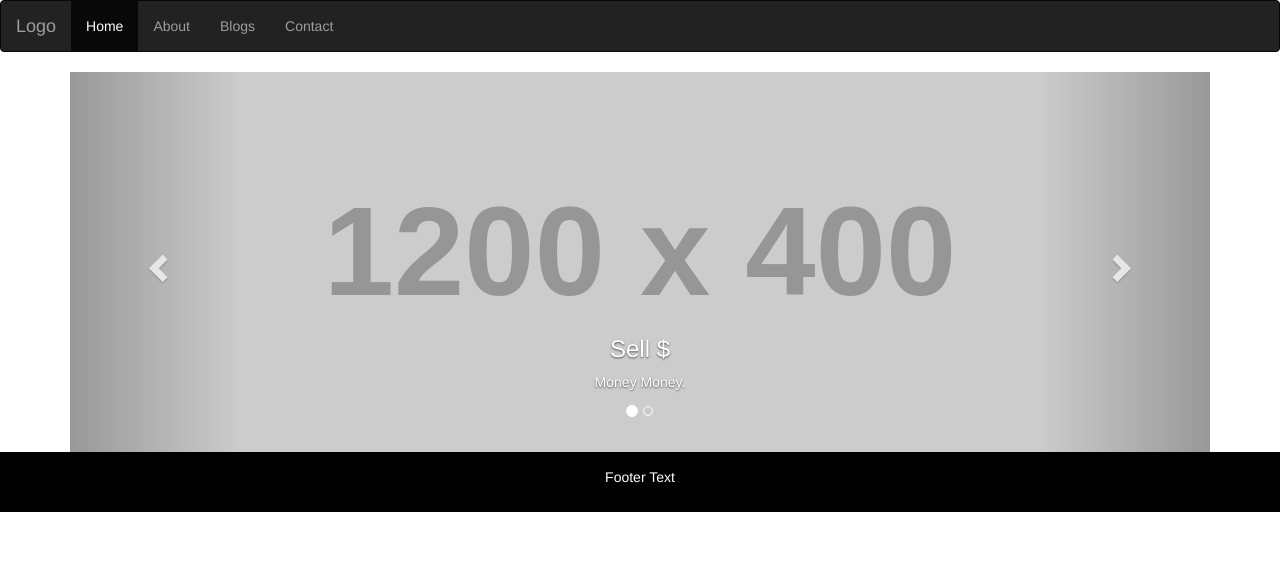
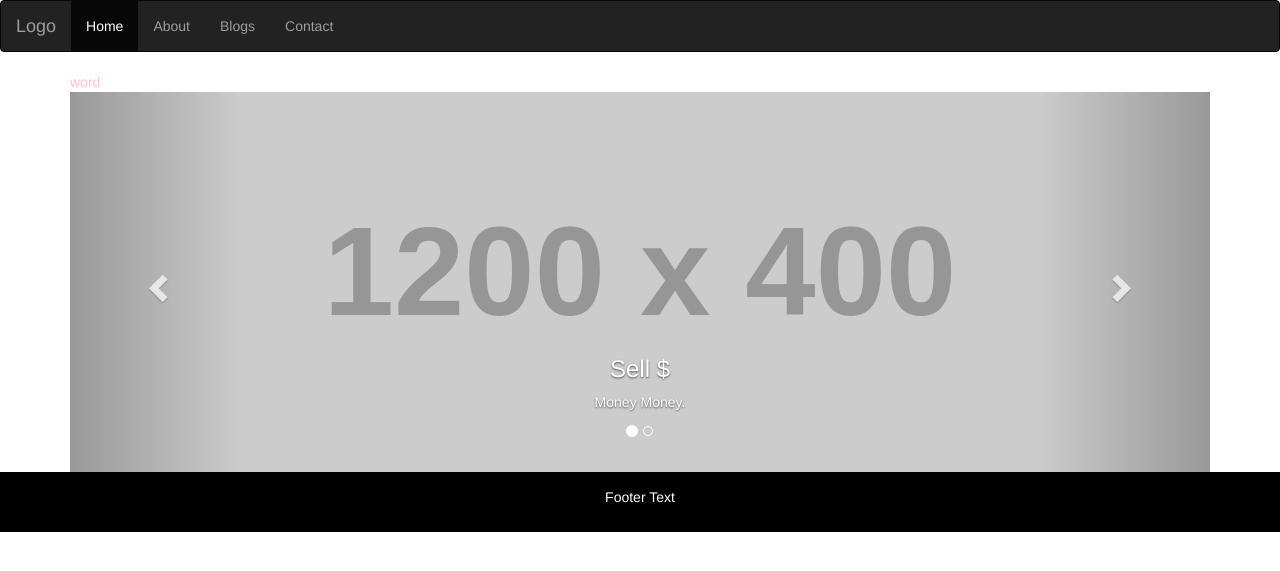
Before and after one commit to 3dproject/idah, a Jekyll site: the page built from index.html, in a window 1280 px wide. Shown: the top 571 px of the page. Built offline with Jekyll 4.4.1, drawn with Linux system fonts in a browser that asks for light colours.

Commit message:
sass edit2

```diff
--- a/index.html
+++ b/index.html
@@ -12,6 +12,8 @@ title: Hank Quinlan, Horrible Cop
 
 <link rel="stylesheet" href="{{site.baseurl}}/assets/css/styles.sass">
 <!-- <link rel="stylesheet" href="{{site.baseurl}}/styles/main.css"> -->
+<div class=word>word</div>
+
 <div id="myCarousel" class="carousel slide" data-ride="carousel">
   <!-- Indicators -->
   <ol class="carousel-indicators">
```
